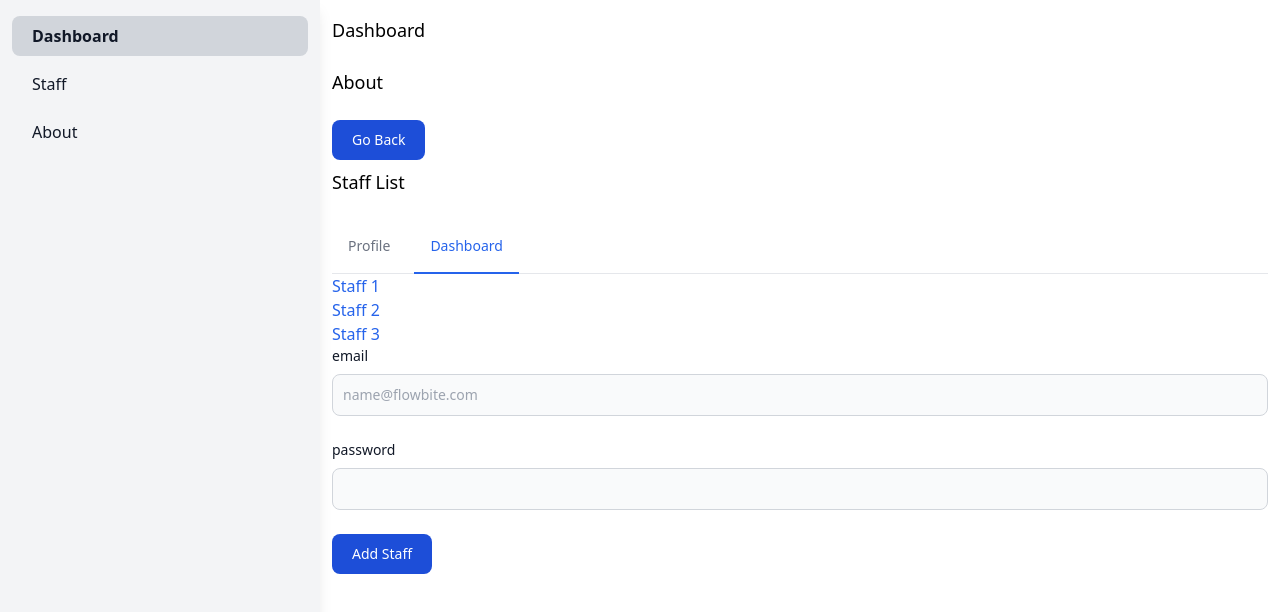
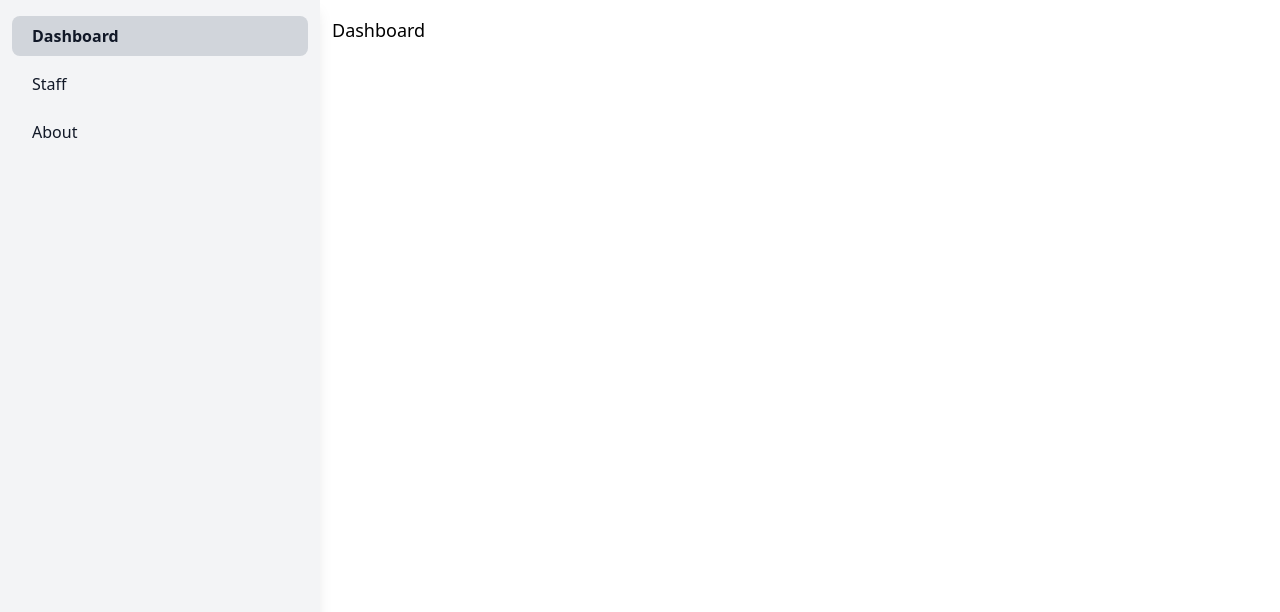
Before and after one commit to nhannm-vn/REACT_DIVIDE_ROUTER, a React (Create React App) app: page / in a window 1280 px wide. Shown: the top 612 px of the page. Built offline with nearby package versions, Linux system fonts and the light colour scheme.

Commit message:
use routes and route

```diff
--- a/src/App.tsx
+++ b/src/App.tsx
@@ -2,14 +2,22 @@ import MainLayout from 'layouts/MainLayout'
 import About from 'pages/About'
 import Dashboard from 'pages/Dashboard'
 import StaffList from 'pages/StaffList'
+import { Route, Routes } from 'react-router-dom'
+
+// Mình muốn khi bấm vào tới đâu thì đuôi sẽ thay đổi và đồng thời
+//render ra trang khác ==> xài Routes và chia ra các route khác nhau
+
+// Việc này giúp cho đường dẫn ở đâu thì render ra nội dung đó
 
 function App() {
   return (
     <div className='App'>
       <MainLayout>
-        <Dashboard />
-        <About />
-        <StaffList />
+        <Routes>
+          <Route path='/' element={<Dashboard />} />
+          <Route path='/about' element={<About />} />
+          <Route path='/staff' element={<StaffList />} />
+        </Routes>
       </MainLayout>
     </div>
   )
--- a/src/index.tsx
+++ b/src/index.tsx
@@ -18,6 +18,11 @@ root.render(
   </React.StrictMode>
 )
 
+/**
+ * Ở đây thì mình dùng BrowserRouter tuy nhiên vẫn còn nhiều loại router khác
+ * ví dụ như HashRouter, MemoryRouter. Ngoài ra còn có StaticRouter import hơi khó tí
+ */
+
 // If you want to start measuring performance in your app, pass a function
 // to log results (for example: reportWebVitals(console.log))
 // or send to an analytics endpoint. Learn more: https://bit.ly/CRA-vitals
```
